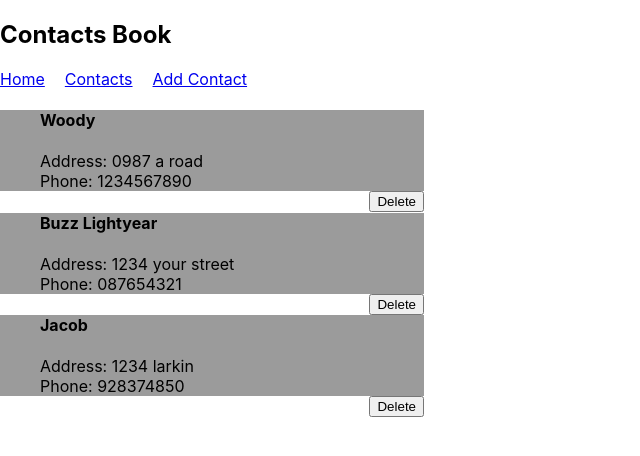
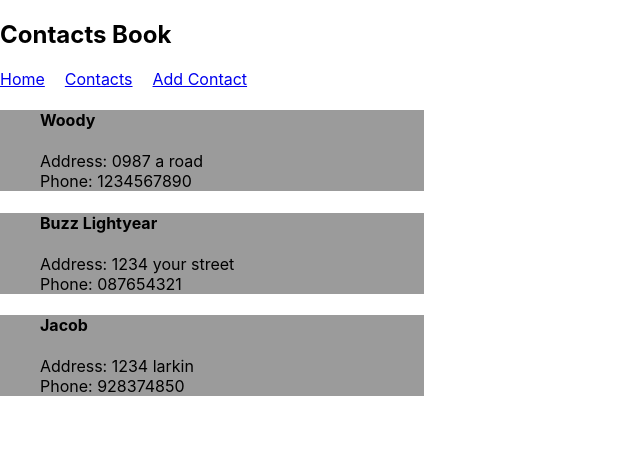
Before and after one commit to Gonzo2510/my-app-project-2, a React (Create React App) app: page /contactList in a window 1280 px wide. Shown: the top 456 px of the page, without its empty margins (0-640 px from the left). Built offline with nearby package versions, Linux system fonts and the light colour scheme; data requests are answered from the project's data file.

Commit message:
removed delete button

```diff
--- a/src/Contact.js
+++ b/src/Contact.js
@@ -13,7 +13,7 @@ function Contact({ contact, handleDelete }) {
         <br />
         Phone: {phoneNumber}
         <br/>
-        <button className="delete" onClick={handleClick}>Delete</button>
+        {/* <button className="delete" onClick={handleClick}>Delete</button> */}
       </div>
   )
 }
```
